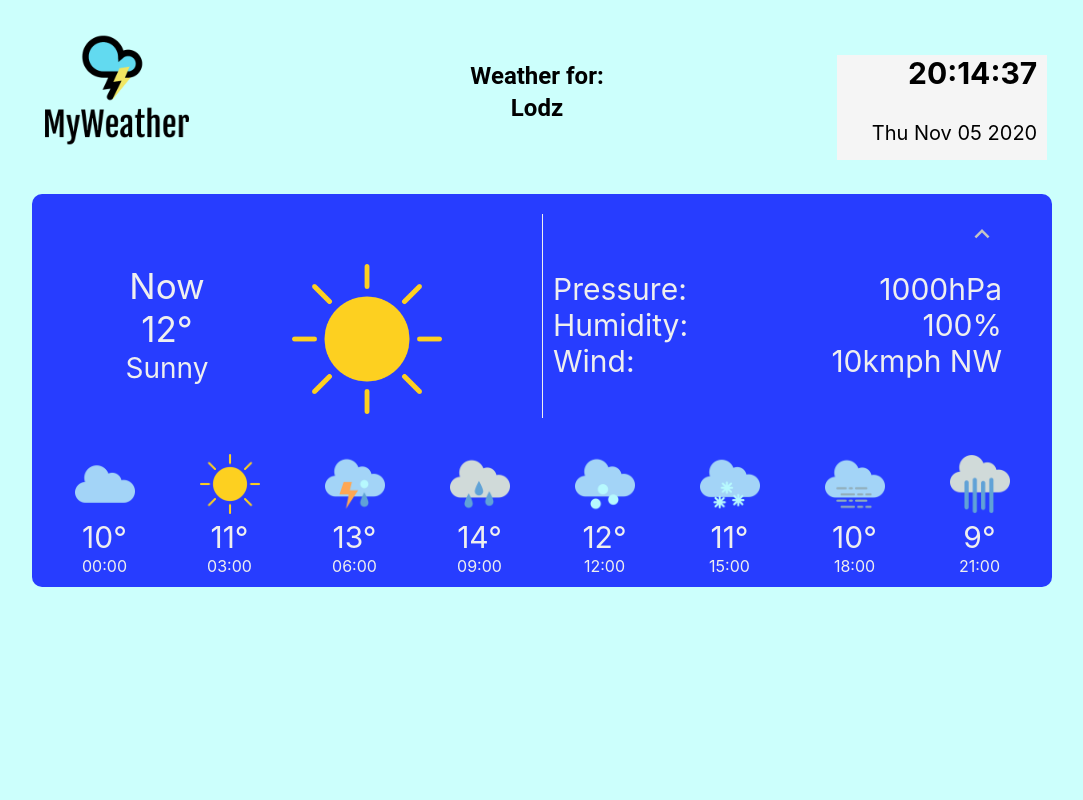
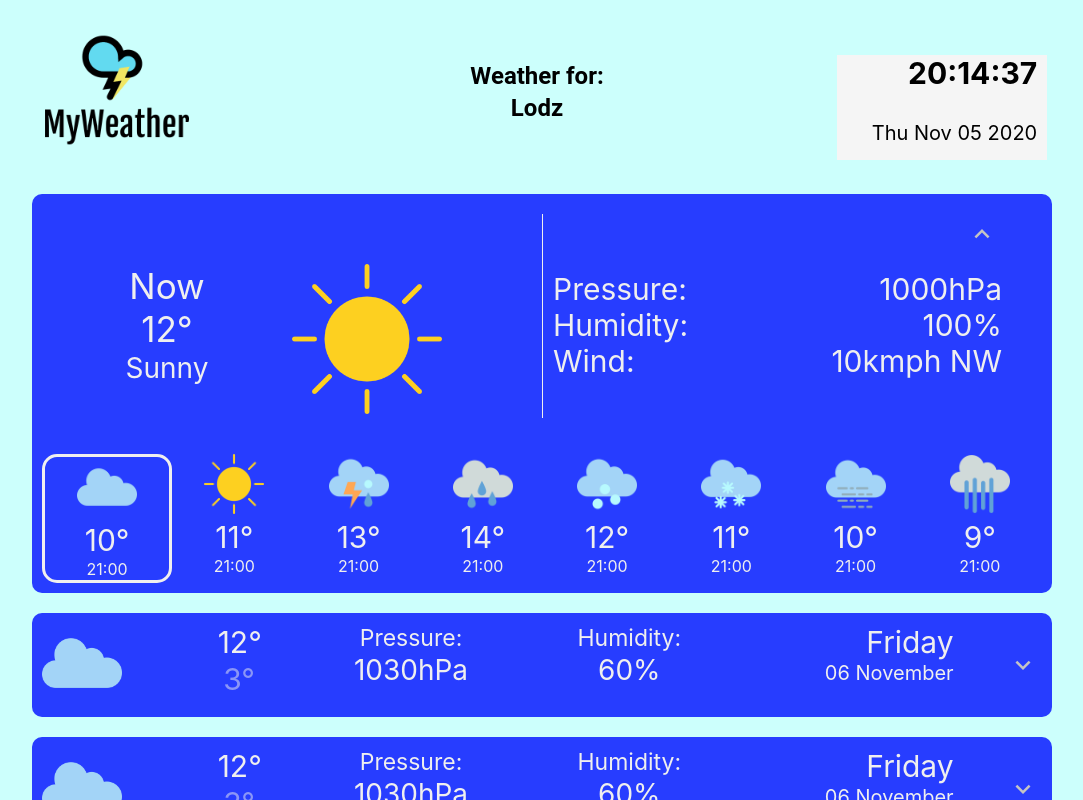
Before and after one commit to KrzysztofMoszczynski/weather-forecast, a React (Create React App) app: page /mainweather in a window 1280 px wide. Both pictures are taken after a click on the button 1120 px from the left and 246 px from the top of the page. Shown: the top 800 px of the page, without its empty margins (98-1181 px from the left). Built offline with nearby package versions, Linux system fonts and the light colour scheme.

Commit message:
OpenWeatherMap API installed and added the implementation of choosing hour

```diff
--- a/package.json
+++ b/package.json
@@ -8,6 +8,7 @@
     "@testing-library/jest-dom": "^4.2.4",
     "@testing-library/react": "^9.3.2",
     "@testing-library/user-event": "^7.1.2",
+    "axios": "^0.21.0",
     "react": "^17.0.1",
     "react-dom": "^17.0.1",
     "react-router-dom": "^5.2.0",
--- a/src/api/openWeatherMap.js
+++ b/src/api/openWeatherMap.js
@@ -1,7 +1,38 @@
+import axios from "axios";
+
 const apiKey = "f14f6a8afb9f48fa4104b86989623adf";
 
 const database = {
   async getWeatherByCityName(city) {
+    const createWeatherList = (
+      date,
+      hour,
+      temperature,
+      icon,
+      pressure,
+      humidity,
+      wind
+    ) => ({ date, hour, temperature, icon, pressure, humidity, wind });
+
+    const weatherList = [];
+    /*var url =
+      "api.openweathermap.org/data/2.5/forecast?q={" +
+      city +
+      "}&appid={" +
+      apiKey +
+      "}";
+    const response = await axios.get(url);*/
+    try {
+      const response = await axios.get(
+        "https://api.openweathermap.org/data/2.5/forecast",
+        { params: { q: city, appid: apiKey } }
+      );
+      console.log(response.data);
+    } catch (error) {
+      console.log(error);
+    }
     //const weatherArray = await api.openweathermap.org/data/2.5/forecast?q={Warsaw}&appid={apiKey};
   },
 };
+
+export default database;
--- a/src/components/city-finder.jsx
+++ b/src/components/city-finder.jsx
@@ -34,7 +34,7 @@ function CityFinder(props) {
 
   function handleSearchButtonClick() {
     chooseCity();
-    props.handleSearch();
+    props.handleSearch(value);
   }
 
   function chooseCity() {
@@ -44,7 +44,7 @@ function CityFinder(props) {
 
   useEffect(() => {
     fetchCities();
-  });
+  }, []);
 
   return (
     <div className={classes.searchBar}>
--- a/src/components/day-window.jsx
+++ b/src/components/day-window.jsx
@@ -106,6 +106,13 @@ const useStyles = makeStyles({
     color: "#C4C4C4",
     transform: "rotate(180deg)",
   },
+  unCheckedHour: {
+    cursor: "pointer",
+  },
+  checkedHour: {
+    border: "solid",
+    borderRadius: 15,
+  },
 });
 
 function DayWindow() {
@@ -119,6 +126,8 @@ function DayWindow() {
   const [avgHumidity, setAvgHumidity] = useState("");
   const [tempList, setTempList] = useState(null);
   const [tempIconsList, setTempIconsList] = useState(null);
+  const [buttonIndex, setButtonIndex] = useState(0);
+  const [hoursNumber, setHoursNumber] = useState(null);
 
   async function fetch() {
     setAvgIcon(CloudIcon);
@@ -150,14 +159,29 @@ function DayWindow() {
       FogIcon,
       HeavyRainIcon,
     ];
+    let _tempHoursIndex = [0, 1, 2, 3, 4, 5, 6, 7];
     setTempList(_tempList);
     setTempIconsList(_tempIconsList);
+    setHoursNumber(_tempHoursIndex);
   }
 
   function handleExpandButton() {
     if (isExpanded) setIsExpanded(false);
     else setIsExpanded(true);
     console.log(isExpanded);
+  }
+
+  function test() {
+    console.log("test");
+  }
+
+  /*function chooseHourStyle(index) {
+    if (index == buttonIndex) return classes.checkedHour;
+    else return classes.unCheckedHour;
+  }*/
+
+  function handleHourClick(index) {
+    setButtonIndex(index);
   }
 
   useEffect(() => {
@@ -223,7 +247,7 @@ function DayWindow() {
           </Grid>
           {tempList.length == 8 && (
             <Grid item container className={classes.weatherBar}>
-              <Grid item xs>
+              {/*<Grid item xs>
                 <img src={tempIconsList[0]} className={classes.smallIcon} />
                 <p className={classes.specificTemperature}>{tempList[0]}</p>
                 <p>00:00</p>
@@ -262,7 +286,44 @@ function DayWindow() {
                 <img src={tempIconsList[7]} className={classes.smallIcon} />
                 <p className={classes.specificTemperature}>{tempList[7]}</p>
                 <p>21:00</p>
-              </Grid>
+              </Grid>*/}
+              {hoursNumber.map(hoursNumberIndex =>
+                hoursNumberIndex == buttonIndex ? (
+                  <Grid
+                    item
+                    xs
+                    className={classes.checkedHour}
+                    key={hoursNumberIndex}
+                    onClick={() => handleHourClick(hoursNumberIndex)}
+                  >
+                    <img
+                      src={tempIconsList[hoursNumberIndex]}
+                      className={classes.smallIcon}
+                    />
+                    <p className={classes.specificTemperature}>
+                      {tempList[hoursNumberIndex]}
+                    </p>
+                    <p>21:00</p>
+                  </Grid>
+                ) : (
+                  <Grid
+                    item
+                    xs
+                    className={classes.unCheckedHour}
+                    key={hoursNumberIndex}
+                    onClick={() => handleHourClick(hoursNumberIndex)}
+                  >
+                    <img
+                      src={tempIconsList[hoursNumberIndex]}
+                      className={classes.smallIcon}
+                    />
+                    <p className={classes.specificTemperature}>
+                      {tempList[hoursNumberIndex]}
+                    </p>
+                    <p>21:00</p>
+                  </Grid>
+                )
+              )}
             </Grid>
           )}
         </Grid>
--- a/src/pages/home.jsx
+++ b/src/pages/home.jsx
@@ -3,6 +3,7 @@ import { Link } from "react-router-dom";
 import { makeStyles, Typography } from "@material-ui/core";
 import logoBig from "../assets/images/logo.png";
 import CityFinder from "../components/city-finder";
+import database from "../api/openWeatherMap";
 
 const useStyles = makeStyles(theme => ({
   pageStyle: {
@@ -28,9 +29,13 @@ const logo = {
 function Home() {
   const classes = useStyles();
   const [cityNotFound, setCityNotFound] = useState(true);
+  const [cityName, setCityName] = useState("");
 
-  function handleSearch() {
+  function handleSearch(cityName) {
     setCityNotFound(!cityNotFound);
+    setCityName(cityName);
+    console.log(cityName);
+    database.getWeatherByCityName(cityName);
   }
 
   return (
--- a/src/pages/mainweather.jsx
+++ b/src/pages/mainweather.jsx
@@ -1,4 +1,4 @@
-import React from "react";
+import React, { useState, useEffect } from "react";
 import { makeStyles } from "@material-ui/core";
 import Clock from "../components/clock";
 import logoBig from "../assets/images/logo.png";
@@ -31,6 +31,17 @@ const logo = {
 
 function MainWeather() {
   const classes = useStyles();
+  const [dayWindows, setDayWindows] = useState(null);
+  const [weatherArray, setWeatherArray] = useState(null);
+
+  function fetch() {
+    const dayWindowsArray = [0, 1, 2, 3, 4];
+    setDayWindows(dayWindowsArray);
+  }
+
+  useEffect(() => {
+    fetch();
+  }, []);
 
   return (
     <div className={classes.contentContainer}>
@@ -60,7 +71,7 @@ function MainWeather() {
           </Grid>
         </Grid>
       </div>
-      <DayWindow />
+      {dayWindows && dayWindows.map(dayWindow => <DayWindow key={dayWindow} />)}
     </div>
   );
 }
```
Also changed, not shown: 1 other file (tests, documents, lock files or other folders).
